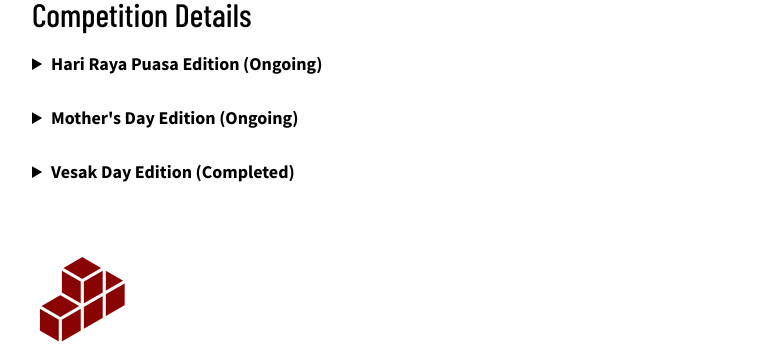
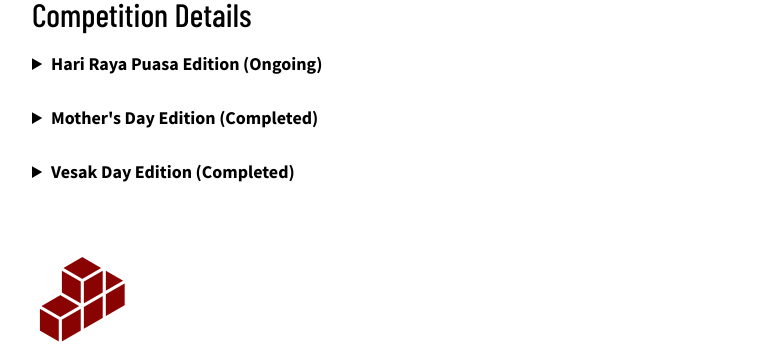
Before and after one commit to buildingblocs/2020, a Jekyll site: the page built from pre-event/competition/index.md, in a window 1280 px wide and 1251 px high. Shown: the part 737-1081 px from the top of the window, without its empty margins (260-1019 px from the left). Built offline with Jekyll 4.4.1, drawn with Linux system fonts in a browser that asks for light colours; some web fonts are replaced; our own code applies the rules of GitHub Pages for plain Markdown files.

Commit message:
Mother's Day Completed

```diff
--- a/pre-event/competition/index.md
+++ b/pre-event/competition/index.md
@@ -35,7 +35,7 @@ Anytime from now until <strong>2359 Mon 25 May</strong>, submit your entries <st
 <!----->
 
 <details>
-<summary><strong>Mother's Day Edition (Ongoing)</strong></summary><br>
+<summary><strong>Mother's Day Edition (Completed)</strong></summary><br>
 
 We are excited (again again) to announce BuildingBloCS 2020 competition series Mother’s Day edition!<br><br>
 
```
